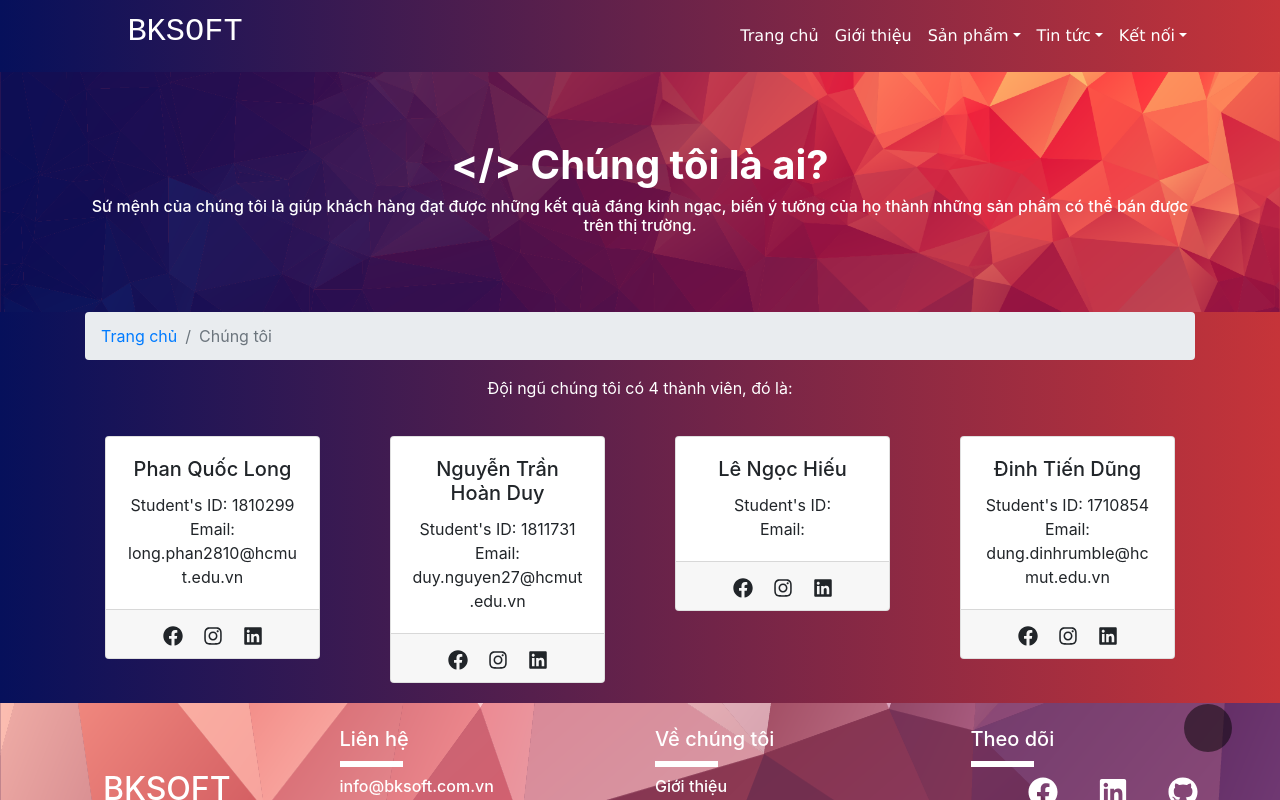
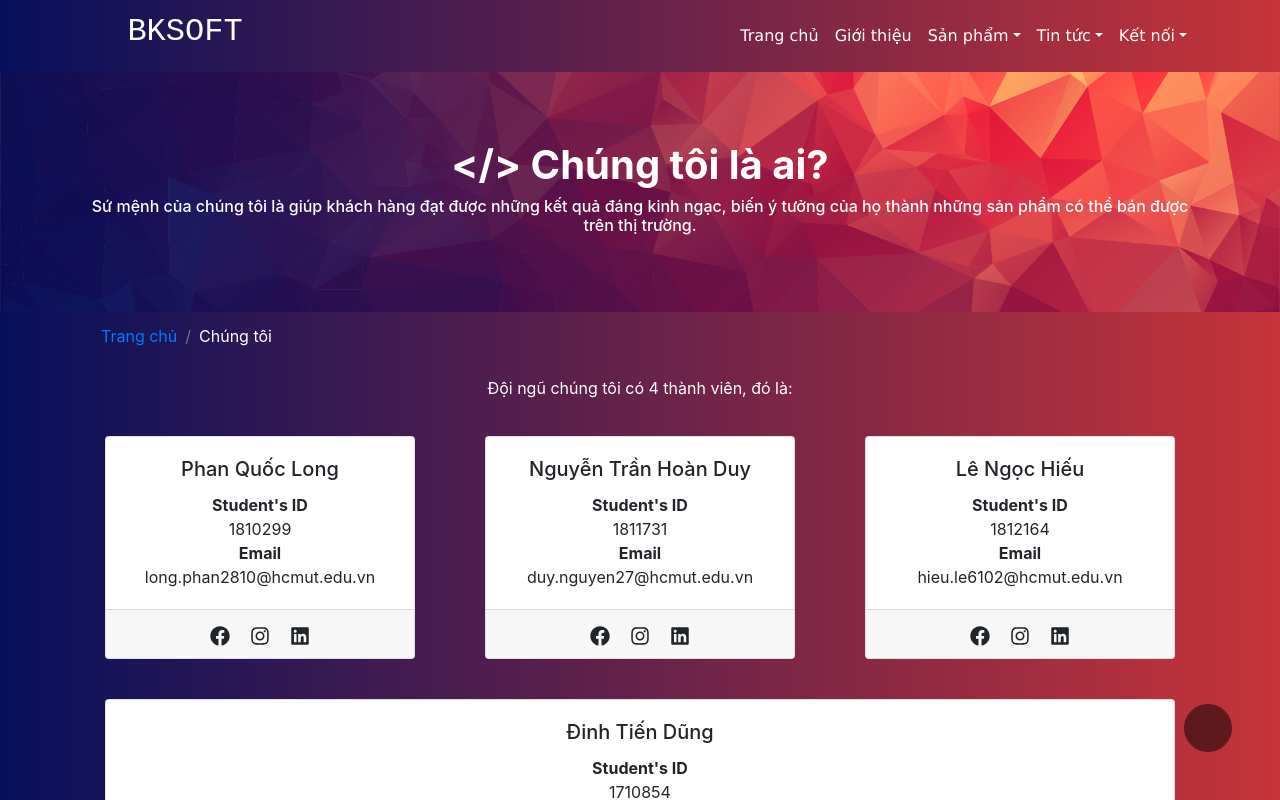
Before and after one commit to phqlong/BKSOFT-Website, a React (Create React App) app: page /aboutus in a window 1280 px wide. Shown: the top 800 px of the page. Built offline with nearby package versions, Linux system fonts and the light colour scheme.

Commit message:
fix text color

```diff
--- a/src/views/Connect/AboutUs/AboutUs.js
+++ b/src/views/Connect/AboutUs/AboutUs.js
@@ -32,14 +32,14 @@ const AboutUs = () => {
                 </p>
 
                 <Row id="name-cards">
-                    <Col lg={3} class="name-card">
+                    <Col lg={true} class="name-card">
                       <Card>
                         {/* <Card.Img variant="top" src="holder.js/100px160" /> */}
                         <Card.Body>
                           <Card.Title>Phan Quốc Long</Card.Title>
                           <Card.Text>
-                            Student's ID: 1810299 <br/>
-                            Email: long.phan2810@hcmut.edu.vn
+                            <b>Student's ID</b> <br/> 1810299<br/>
+                            <b>Email</b> <br/> long.phan2810@hcmut.edu.vn
                           </Card.Text>
                         </Card.Body>
                         <Card.Footer>
@@ -50,14 +50,14 @@ const AboutUs = () => {
                       </Card>
                     </Col>
 
-                    <Col lg={3} class="name-card">
+                    <Col lg={true} class="name-card">
                       <Card>
                         {/* <Card.Img variant="top" src="holder.js/100px160" /> */}
                         <Card.Body>
                           <Card.Title>Nguyễn Trần Hoàn Duy</Card.Title>
                           <Card.Text>
-                            Student's ID: 1811731<br/>
-                            Email: duy.nguyen27@hcmut.edu.vn
+                            <b>Student's ID</b> <br/> 1811731<br/>
+                            <b>Email</b> <br/> duy.nguyen27@hcmut.edu.vn
                           </Card.Text>
                         </Card.Body>
                         <Card.Footer>
@@ -68,14 +68,14 @@ const AboutUs = () => {
                       </Card>
                     </Col>
 
-                    <Col lg={3} class="name-card">
+                    <Col lg={true} class="name-card">
                       <Card>
                         {/* <Card.Img variant="top" src="holder.js/100px160" /> */}
                         <Card.Body>
                           <Card.Title>Lê Ngọc Hiếu</Card.Title>
                           <Card.Text>
-                            Student's ID:  <br/>
-                            Email:
+                            <b>Student's ID</b> <br/> 1812164<br/>
+                            <b>Email</b> <br/> hieu.le6102@hcmut.edu.vn
                           </Card.Text>
                         </Card.Body>
                         <Card.Footer>
@@ -86,14 +86,14 @@ const AboutUs = () => {
                       </Card>
                     </Col>
 
-                    <Col lg={3} class="name-card">
+                    <Col lg={true} class="name-card">
                     <Card>
                         {/* <Card.Img variant="top" src="holder.js/100px160" /> */}
                         <Card.Body>
                           <Card.Title>Đinh Tiến Dũng</Card.Title>
                           <Card.Text>
-                            Student's ID: 1710854<br/>
-                            Email: dung.dinhrumble@hcmut.edu.vn
+                            <b>Student's ID</b> <br/> 1710854<br/>
+                            <b>Email</b> <br/> dung.dinhrumble@hcmut.edu.vn
                           </Card.Text>
                         </Card.Body>
                         <Card.Footer>
--- a/src/views/Connect/AboutUs/aboutus.css
+++ b/src/views/Connect/AboutUs/aboutus.css
@@ -1,8 +1,11 @@
 #team-title{
     color: white;
 }
-#team-breadcrumb{
-    background: rgba(0, 0, 0, 0)
+#team .breadcrumb{
+    background-color: rgba(0, 0, 0, 0)
+}
+#team .breadcrumb .active{
+    color: white;
 }
 #name-cards{
     display: flex;
@@ -10,17 +13,18 @@
     align-items: stretch;
 }
 .name-card{
-    flex: 0 0 25%;
-    display: flex;
-    flex-flow: column;
+    flex: 0 0 calc(25%-100px);
 }
-
 .icon {
     height: 20px;
     width: 20px;
     display: inline-block;
 }
-
 .icon + .icon {
     margin-left: 20px;
 }
+@media only screen and(max-width: 991px){
+    .name-card{
+        flex: 0 0 40%;
+    }
+}
--- a/src/views/Connect/Contact/contact.scss
+++ b/src/views/Connect/Contact/contact.scss
@@ -1,10 +1,18 @@
+#contact{
+    .breadcrumb{
+        background: none;
+        .active{
+            color: white;
+        }
+    }
     .info {
         justify-content: center;
         align-items: center;
 
-    &__email, &__phone {
+        &__email, &__phone, &__address {
             font-weight: bold;
             margin: 30px;
+            color: white;
         }
 
         iframe {
@@ -15,4 +23,6 @@
         a:hover {
             color: goldenrod;
         }
+
     }
+}
--- a/src/views/Products/GameDetail/GameDetail.css
+++ b/src/views/Products/GameDetail/GameDetail.css
@@ -1,3 +1,6 @@
 .align-left{
     text-align: left;
 }
+#gd-container{
+    background-color: whitesmoke;
+}
--- a/src/views/Products/GameDetail/GameDetail.js
+++ b/src/views/Products/GameDetail/GameDetail.js
@@ -12,7 +12,7 @@ import { BsSun } from "react-icons/bs";
 import { AiFillCloud } from "react-icons/ai";
 const GameDetail =()=> {
     return(
-        <Container>
+        <section id="gd-container">
             <Breadcrumb>
                 <Breadcrumb.Item href="/home" >Trang chủ</Breadcrumb.Item>
                 <Breadcrumb.Item >Game</Breadcrumb.Item>
@@ -46,7 +46,7 @@ const GameDetail =()=> {
                     <Button class="button-buy" size="lg" variant="success">Click to buy</Button>
                 </Col>
             </Row>
-        </Container>
+        </section>
     );
 }
 
```
Lines whose indentation alone changed are shown as unchanged.
